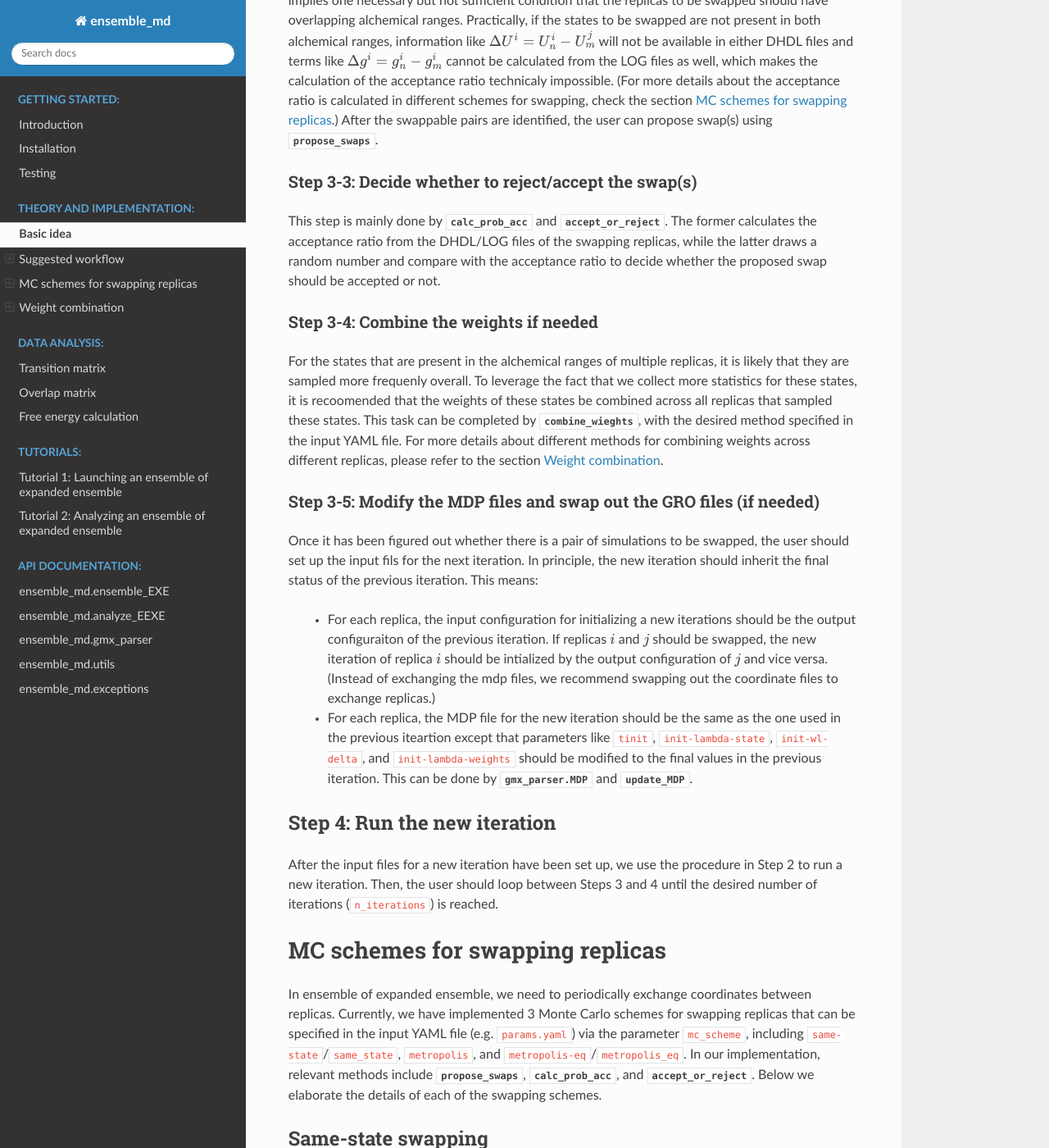
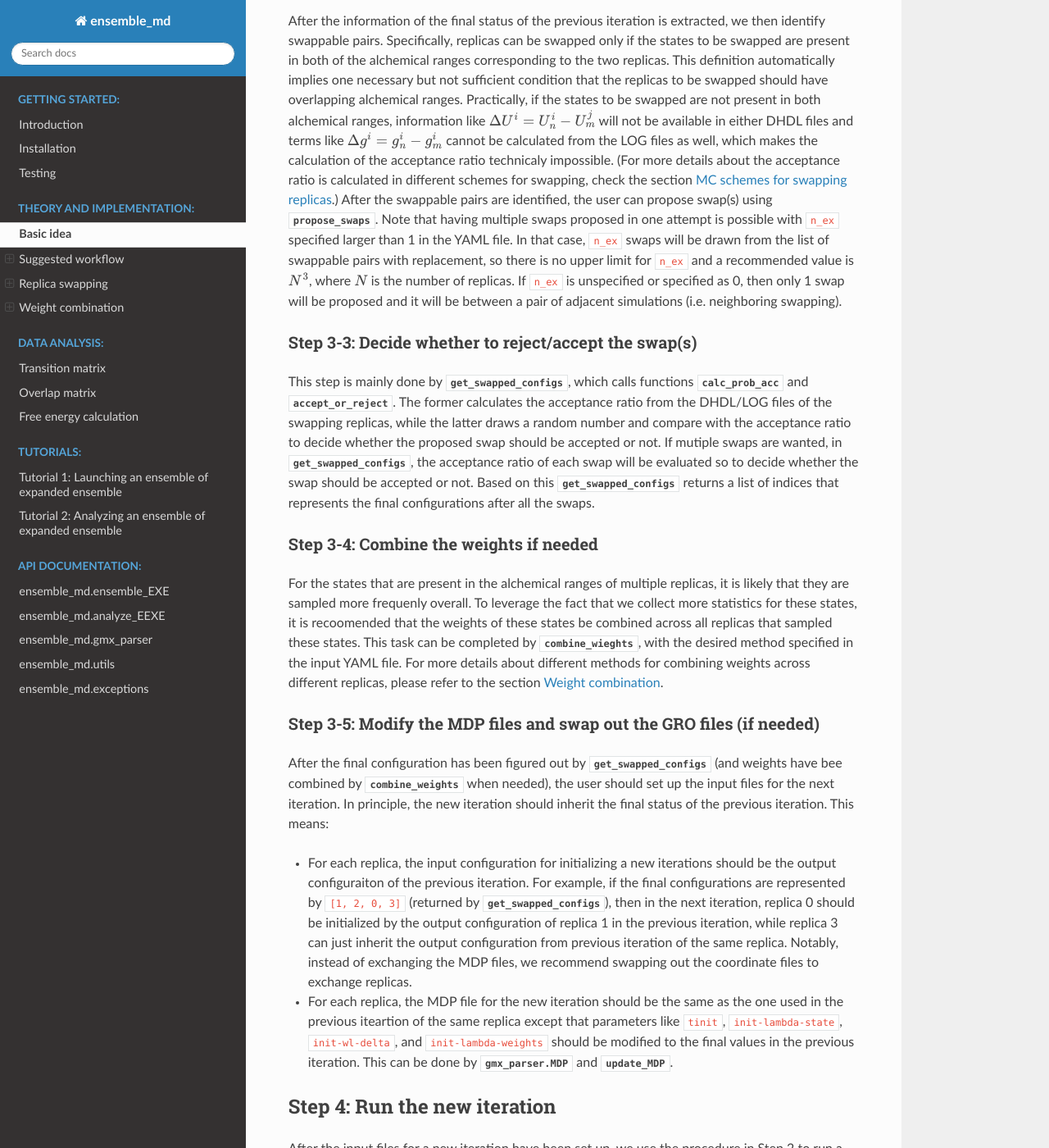
Before and after one commit to wehs7661/ensemble_md, a Sphinx documentation site: the page built from docs/theory_implementation.rst, in a window 1280 px wide and 1400 px high, scrolled down 4324 px. Shown: the whole window at 82% size. Built offline with Sphinx 7.4.7 and the Read the Docs theme 2.0.0, drawn with Linux system fonts in a browser that asks for light colours; some of the changed text lies outside the part shown.

Commit message:
Modified the documentation to address the chnages made for the new method for mutliple swpas

```diff
--- a/docs/theory_implementation.rst
+++ b/docs/theory_implementation.rst
@@ -134,10 +134,10 @@ Step 1: Set up parameters
 To run an ensemble of expanded ensemble in GROMACS using :code:`ensemble_md`, one at
 least needs to following four files:
 
-  - One GRO file of the system of interest
-  - One TOP file of the system of interest
-  - One MDP template for customizing different MDP files for different replicas.
-  - One YAML file that specify the EEXE-relevant parameters.
+- One GRO file of the system of interest
+- One TOP file of the system of interest
+- One MDP template for customizing different MDP files for different replicas.
+- One YAML file that specify the EEXE-relevant parameters.
 
 Notably, here we are assuming that all replicas start from the same configuration represented
 by the single GRO file, but the user should also be able to use the methods defined in
@@ -151,22 +151,23 @@ Importantly, to instantiate the class :class:`.EnsembleEXE`, the input YAML file
 In this YAML file, the user needs to specify how the replicas should be set up or interact with each
 other during the simulation ensemble. Below we decribe the details of these parameters.
 
-  - Required parameters
+- Required parameters
 
-    - :code:`parallel`: Whether the replicas of EEXE should be run in parallel or not.
-    - :code:`n_sim`: The number of replica simulations.
-    - :code:`n_iterations`: The number of iterations.
-    - :code:`s`: The shift in the alchemical ranges between adjacent replicas (e.g. :math:`s = 2` if :math:`λ_2 = (2, 3, 4)` and :math:`λ_3 = (4, 5, 6)`.
-    - :code:`mdp`: The MDP template that has the whole range of :math:`λ` values.
+  - :code:`parallel`: Whether the replicas of EEXE should be run in parallel or not.
+  - :code:`n_sim`: The number of replica simulations.
+  - :code:`n_iterations`: The number of iterations.
+  - :code:`s`: The shift in the alchemical ranges between adjacent replicas (e.g. :math:`s = 2` if :math:`λ_2 = (2, 3, 4)` and :math:`λ_3 = (4, 5, 6)`.
+  - :code:`mdp`: The MDP template that has the whole range of :math:`λ` values.
 
-  - Optional parameters
+- Optional parameters
 
-    - :code:`nst_sim`: The number of simulation steps, i.e. exchange frequency. This option assumes replicas with homogeneous simulation lengths. If this option is not specified, the number of steps defined in the template MDP file will be used.
-    - :code:`mc_scheme`: The method for swapping simulations. Choices include :code:`same-state`/:code:`same_state`, :code:`metropolis`, and :code:`metropolis-eq`/:code:`metropolis_eq`. For more details, please refer to :ref:`doc_mc_schemes`. (Default: :code:`metropolis`)
-    - :code:`w_scheme`: The method for combining weights. Choices include :code:`None` (unspecified), :code:`exp-avg`/:code:`exp_avg`, and :code:`hist-exp-avg`/:code:`hist_exp_avg`. For more details, please refer to :ref:`doc_w_schemes`. (Default: :code:`hist-exp-avg`)
-    - :code:`N_cutoff`: The histogram cutoff. Only required if :code:`hist-exp-avg` is used. (Default: 0)
-    - :code:`n_pairs`: The number of pairs of simulations to be swapped in each attempt. Note that the maximum number of :code:`n_pairs` is half of :code:`n_sim`
-    - :code:`outfile`: The output file for logging how replicas interact with each other.
+  - :code:`nst_sim`: The number of simulation steps, i.e. exchange frequency. This option assumes replicas with homogeneous simulation lengths. If this option is not specified, the number of steps defined in the template MDP file will be used.
+  - :code:`mc_scheme`: The method for swapping simulations. Choices include :code:`same-state`/:code:`same_state`, :code:`metropolis`, and :code:`metropolis-eq`/:code:`metropolis_eq`. For more details, please refer to :ref:`doc_mc_schemes`. (Default: :code:`metropolis`)
+  - :code:`w_scheme`: The method for combining weights. Choices include :code:`None` (unspecified), :code:`exp-avg`/:code:`exp_avg`, and :code:`hist-exp-avg`/:code:`hist_exp_avg`. For more details, please refer to :ref:`doc_w_schemes`. (Default: :code:`hist-exp-avg`)
+  - :code:`N_cutoff`: The histogram cutoff. Only required if :code:`hist-exp-avg` is used. (Default: 0)
+  - :code:`n_ex`: The number of swaps to be proposed in one attempt. This works basically the same as :code:`-nex` flag in GROMACS. A recommended value is :math:`N^3`, where :math:`N` is the number of replicas. If `n_ex` is unspecified or specified as 0, neighboring swapping will be carried out. For more details, please refer to :ref:`doc_swap_basics`. (Default: 0)
+  - :code:`outfile`: The output file for logging how replicas interact with each other.
+  - :code:`verbose`: Whether a verbse log is wanted.
 
 Step 2: Run the 1st iteration
 -----------------------------
@@ -185,10 +186,12 @@ Step 3-1: Extract the final status of the previous iteration
 To calculate the acceptance ratio and modify the mdp files in later steps, we first need to extract the information
 of the final status of the previous iteration. Specifically, for all the replica simulations, we need to
 
-  - Find the last sampled state and the corresponding lambda values from the DHDL files
-  - Find the final Wang-Landau incrementors and weights from the LOG files.
+- Find the last sampled state and the corresponding lambda values from the DHDL files
+- Find the final Wang-Landau incrementors and weights from the LOG files.
 
 These two tasks are done by :obj:`.extract_final_dhdl_info` and :obj:`.extract_final_log_info`.
+
+.. _doc_swap_basics:
 
 Step 3-2: Identify swappable pairs and propose simulation swap(s)
 ~~~~~~~~~~~~~~~~~~~~~~~~~~~~~~~~~~~~~~~~~~~~~~~~~~~~~~~~~~~~~~~~~
@@ -200,13 +203,19 @@ not present in both alchemical ranges, information like :math:`\Delta U^i=U^i_n-
 in either DHDL files and terms like :math:`\Delta g^i=g^i_n-g^i_m` cannot be calculated from the LOG files as well, which
 makes the calculation of the acceptance ratio technicaly impossible. (For more details about the acceptance ratio is calculated
 in different schemes for swapping, check the section :ref:`doc_mc_schemes`.) After the swappable pairs are identified,
-the user can propose swap(s) using :obj:`propose_swaps`.
+the user can propose swap(s) using :obj:`propose_swaps`. Note that having multiple swaps proposed in one attempt is possible
+with :code:`n_ex` specified larger than 1 in the YAML file. In that case, :code:`n_ex` swaps will be drawn from the list of
+swappable pairs with replacement, so there is no upper limit for :code:`n_ex` and a recommended value is :math:`N^3`, where
+:math:`N` is the number of replicas. If :code:`n_ex` is unspecified or specified as 0, then only 1 swap will be proposed and
+it will be between a pair of adjacent simulations (i.e. neighboring swapping).
 
 Step 3-3: Decide whether to reject/accept the swap(s)
 ~~~~~~~~~~~~~~~~~~~~~~~~~~~~~~~~~~~~~~~~~~~~~~~~~~~~~
-This step is mainly done by :obj:`.calc_prob_acc` and :obj:`.accept_or_reject`. The former calculates the acceptance
-ratio from the DHDL/LOG files of the swapping replicas, while the latter draws a random number and compare with the
-acceptance ratio to decide whether the proposed swap should be accepted or not.
+This step is mainly done by :obj:`.get_swapped_configs`, which calls functions :obj:`.calc_prob_acc` and :obj:`.accept_or_reject`.
+The former calculates the acceptance ratio from the DHDL/LOG files of the swapping replicas, while the latter draws a random number
+and compare with the acceptance ratio to decide whether the proposed swap should be accepted or not. If mutiple swaps are wanted,
+in :obj:`.get_swapped_configs`, the acceptance ratio of each swap will be evaluated so to decide whether the swap should be accepted
+or not. Based on this :obj:`get_swapped_configs` returns a list of indices that represents the final configurations after all the swaps.
 
 Step 3-4: Combine the weights if needed
 ~~~~~~~~~~~~~~~~~~~~~~~~~~~~~~~~~~~~~~~
@@ -218,12 +227,13 @@ methods for combining weights across different replicas, please refer to the sec
 
 Step 3-5: Modify the MDP files and swap out the GRO files (if needed)
 ~~~~~~~~~~~~~~~~~~~~~~~~~~~~~~~~~~~~~~~~~~~~~~~~~~~~~~~~~~~~~~~~~~~~~
-Once it has been figured out whether there is a pair of simulations to be swapped, the user should set up the input
-fils for the next iteration. In principle, the new iteration should inherit the final status of the previous iteration.
+After the final configuration has been figured out by :obj:`get_swapped_configs` (and weights have bee combined by :obj:`combine_weights`
+when needed), the user should set up the input files for the next iteration. In principle, the new iteration should inherit the final
+status of the previous iteration.
 This means:
 
-  - For each replica, the input configuration for initializing a new iterations should be the output configuraiton of the previous iteration. If replicas :math:`i` and :math:`j` should be swapped, the new iteration of replica :math:`i` should be intialized by the output configuration of :math:`j` and vice versa. (Instead of exchanging the mdp files, we recommend swapping out the coordinate files to exchange replicas.)
-  - For each replica, the MDP file for the new iteration should be the same as the one used in the previous iteartion except that parameters like :code:`tinit`, :code:`init-lambda-state`, :code:`init-wl-delta`, and :code:`init-lambda-weights` should be modified to the final values in the previous iteration. This can be done by :class:`.gmx_parser.MDP` and :obj:`.update_MDP`.
+- For each replica, the input configuration for initializing a new iterations should be the output configuraiton of the previous iteration. For example, if the final configurations are represented by :code:`[1, 2, 0, 3]` (returned by :obj:`.get_swapped_configs`), then in the next iteration, replica 0 should be initialized by the output configuration of replica 1 in the previous iteration, while replica 3 can just inherit the output configuration from previous iteration of the same replica. Notably, instead of exchanging the MDP files, we recommend swapping out the coordinate files to exchange replicas.
+- For each replica, the MDP file for the new iteration should be the same as the one used in the previous iteartion of the same replica except that parameters like :code:`tinit`, :code:`init-lambda-state`, :code:`init-wl-delta`, and :code:`init-lambda-weights` should be modified to the final values in the previous iteration. This can be done by :class:`.gmx_parser.MDP` and :obj:`.update_MDP`.
 
 Step 4: Run the new iteration
 -----------------------------
@@ -231,10 +241,14 @@ After the input files for a new iteration have been set up, we use the procedure
 run a new iteration. Then, the user should loop between Steps 3 and 4 until the desired number of
 iterations (:code:`n_iterations`) is reached.
 
+
+Replica swapping
+================
+
 .. _doc_mc_schemes:
 
 MC schemes for swapping replicas
-================================
+--------------------------------
 In ensemble of expanded ensemble, we need to periodically exchange coordinates between
 replicas. Currently, we have implemented 3 Monte Carlo schemes for swapping replicas that can be specified
 in the input YAML file (e.g. :code:`params.yaml`) via the parameter :code:`mc_scheme`, including :code:`same-state`/:code:`same_state`,
@@ -245,14 +259,14 @@ Below we elaborate the details of each of the swapping schemes.
 .. _doc_same_state:
 
 Same-state swapping
--------------------
+~~~~~~~~~~~~~~~~~~~
 The simplest scheme for swapping replicas is the same-state swapping scheme, which only swaps
 replicas only if they both happen to same the same alchemical states right before the swap. That
 is, the acceptance ratio is always either :math:`1` (same state) or :math:`0` (different states).
 Notably, this swapping scheme does not obey the detailed balance condition.
 
 Metropolis swapping
--------------------
+~~~~~~~~~~~~~~~~~~~
 Metropolis swapping uses the Metropolis criterion to swap replicas, i.e.
 
 .. math::
@@ -273,7 +287,7 @@ In theory, this swapping scheme should obey the detailed balance condition, as d
 in :ref:`doc_basic_idea`.
 
 Equilibrated Metropolis swapping
---------------------------------
+~~~~~~~~~~~~~~~~~~~~~~~~~~~~~~~~
 In the limit of inifite simulation length, the alchemical weights of a certain
 alchemical (e.g. :math:`m` or :math:`n`) should be indepedent of the configuration
 (e.g. :math:`i` or :math:`j`) being sampled, i.e. :math:`g^i_n=g^i_m` and :math:`g^j_n=g^j_m`.
@@ -288,7 +302,8 @@ be non-zero frequently, so this swapping scheme does not strictly obey the detai
 
 Calculation of :math:`\Delta` in Metropolis-based methods
 ---------------------------------------------------------
-To better understand how :math:`\Delta` is calculated in the Metropolise-based methods,
+The calculation of :math:`\Delta` is important because the acceptance ratio :math:`w(X\rightarrow X')=\min(1, \exp(-\Delta))` is
+directly related to :math:`\Delta`. To better understand how :math:`\Delta` is calculated in the Metropolise-based methods,
 we need to first know what's available in the DHDL file of a GROMACS expanded ensemble simulation. As an example, below
 we tabulate the data of a DHDL file, with the time column having units of ps and all energy quantities having
 units of kJ/mol.
@@ -350,23 +365,55 @@ Notably, in the DHDL file, the total energy (i.e. Hamiltonian, denoted as :math:
 could be the sum of kinetic energy and potential energy or just the total potential energy, depending how the parameter
 :code:`dhdl-print-energy` is specified in the MDP file. However, as we will see later, we only care about
 :math:`\Delta H`, which should be equal to :math:`\Delta U` regardless of how :code:`dhdl-print-energy` is
-specified. This is because at each time fram, the kinetic energy of the system being at differnt :math:`\lambda`
+specified. This is because at each time frame, the kinetic energy of the system being at differnt :math:`\lambda`
 values should be the same and cancelled out. (The kinetic energy is :math:`\lambda`-dependent.) With this, below
 we describe more details about the calculation of the difference in the potential energies and the difference in the alchemical weights.
 
 The calculation of :math:`\beta[(U^i_n + U^j_m) - (U^i_m+U^j_n)]`
 ~~~~~~~~~~~~~~~~~~~~~~~~~~~~~~~~~~~~~~~~~~~~~~~~~~~~~~~~~~~~~~~~~
-As shown in the table above, the individual values of :math:`U^{i}_{n}`, :math:`U^{j}_{m}`, :math:`U^{i}_{m}`, and :math:`U^{j}_{n}` are not
-available in from the DHDL file, but we do know :math:`\Delta H` (i.e. :math:`\Delta U`) between different states, which is sufficient
-for us to calculate :math:`\beta[(U^i_n + U^j_m) - (U^i_m+U^j_n)]`. As an example, here we assume that we have replicas labled as A, B, C, D, ...
-running in parallel and at :math:`t=6` ps, we are trying to swap the coordinates of replicas A and C
-that are respectively in state 6 and state 0 (coupling parmaeters :math:`(0, 0)`) at :math:`t=6` ps, we will need to calculated
-:math:`\beta[(U^A_0 + U^C_6) - (U^A_6+U^C_0)]`, or :math:`\beta[(U^A_0 - U^A_6) + (U^C_6 -U^C_0)]`. Assuming the table we see above
-is the DHDL file generated by replica C, we can see that :math:`U^C_6 -U^C_0` is 65.82 kJ/mol. Similarly, :math:`U^A_0 - U^A_6` can be found in
-the DHDL file of simulation 0 by looking for the row of :math:`t=6` ps (which should samples state 0). After getting the :math:`\Delta U` terms,
-we convert their units for kJ/mol to kT, which is more convenient for the calculation of the acceptance ratio.
+Note that for each time frame shown in the table above, there is always one :math:`\Delta H` being 0, which happens when
+:math:`\Delta H` is calculated with respect to the state being sampled at that time frame. For example, if the vector of coupling
+parameters of state 6 is :math:`(0.5, 0)`, then at :math:`t=6` ps, when the replica is sampling state 6, :math:`\Delta H` w.r.t. :math:`(0.5, 0)` should be 0. This
+allows us to get the individual values of :math:`U^{i}_{n}`, :math:`U^{j}_{m}`, :math:`U^{i}_{m}`, and :math:`U^{j}_{n}` by assuming
+the state being visited as the reference (i.e. :math:`U=0`). With this, we can calulcate :math:`\beta[(U^i_n + U^j_m) - (U^i_m+U^j_n)]`
+with ease.
 
-The calculation of :math:`\beta[(g^i_n + g^j_m) - (g^i_m+g^j_n)]`
+As an example, here we assume that we have four replicas labelled as 0, 1, 2, and 3 sampling configurations A, B, C and D and they
+ended up at states a, b, c, and d. Schematically, we have
+::
+
+    replica       0       1       2       3
+    state         a       b       c       d
+    config        A       B       C       D
+
+When swapping the configurations of replicas 0 and 1, we need to calculate the term :math:`\beta[(U^A_b + U^B_a) - (U^A_a+U^B_b)]`, or equivalently
+:math:`\beta[(U^A_b - U^A_a) + (U^B_a-U^B_b)]`. Since now replica 0 is at state a at the end of the simulation, :math:`U^A_b - U^A_a` is immediately
+available in the DHDL file in replica 0, which is the final value of :math:`\Delta H` w.r.t :math:`(x, y)`, where :math:`(x, y)`
+is the vector of the coupling parameter of state b.
+
+Now let's say the table above comes from the DHDL file of replica 0. If at :math:`t=6` ps, we are swapping replicas A and B and
+:math:`a=6`, :math:`b=0` (i.e. at  :math:`t=6` ps, replicas A and B are sampling states 6 and 0, respectively), then :math:`U^A_b - U^A_a=U^A_0 - U^A_6=65.827232`.
+Similarly, :math:`U^B_a - U^B_b` can be looked up in the DHDL file of replica 1, so :math:`\Delta` can be calculated.
+(Note that we need to convert the units of :math:`\Delta U` from kJ/mol to kT, which is more convenient for the calculation of the acceptance ratio.
+
+In the case that mutiple swaps are desired, say :code:`n_ex` is 2, if the first swap between replicas 0 and 1 shown above is accepted and now
+we are swapping replicas 1 and 2 in the second swap, then we must be aware that the configurations now corresponding to replicas 0 and 1 is not A and B,
+but B and A, repsecitvely:
+::
+
+    replica       0       1       2       3
+    state         a       b       c       d
+    config        B       A       C       D
+
+Therefore, when swapping replicas 1 and 2, instead of calculating :math:`\beta[(U^B_c - U^B_b) + (U^C_b-U^C_c)]`, we calculate :math:`\beta[(U^A_c - U^A_b) + (U^C_b-U^C_c)]`.
+That is, when swapping replicas 1 and 2 in this case, instead of getting values from the DHDL files of replicas 1 and 2, we actually need to get values from
+the DHDL files of reaplicas 0 and 2. In this case, :math:`U^A_c - U^A_b` is not immediately available in the table because configuration A
+was at state :math:`a=6`, so the whole vector of :math:`\Delta H` is calculated against state 6. However, as mentioned above, we have
+:math:`U^A_6=0`, so we can still calculate :math:`U^A_c - U^A_b` by just taking the difference between :math:`\Delta H` w.r.t. :math:`(x_c, y_c)`
+and :math:`\Delta H` w.r.t. :math:`(x_b, y_b)`, where :math:`(x_c, y_c)` and :math:`(x_b, y_b)` are the vectors of coupling parameters of states c and b.
+While all this process can sound a little confusing, it has been already taken care of by the function :obj:`.calc_prob_acc`.
+
+The calculation of :math:`[(g^i_n + g^j_m) - (g^i_m+g^j_n)]`
 ~~~~~~~~~~~~~~~~~~~~~~~~~~~~~~~~~~~~~~~~~~~~~~~~~~~~~~~~~~~~~~~~~
 In the log file of a GROMACS expanded ensemble simulation, the alchemical weights have units of kT, which is why we don't have
 the inverse temperature :math:`\beta` multiplied with the weights. Unlike the potential energy terms, in the log file we can find
@@ -427,9 +474,9 @@ Each of these replicas sample 6 alchemical states. There alchemical ranges are d
 Replicas 1 and 2 have overlap at states 2 to 5 and replicas 2 and 3 have overlap at states 4 to 7. Notably, all
 three replicas sampled states 4 and 5. Therefore, what we are going to do is
 
-  - For states 2 and 3, combine weights across replicas 1 and 2.
-  - For states 4 and 5, combine weights across replicas 1, 2 and 3.
-  - For states 6 and 7, combine weights across replicas 2 and 3.
+- For states 2 and 3, combine weights across replicas 1 and 2.
+- For states 4 and 5, combine weights across replicas 1, 2 and 3.
+- For states 6 and 7, combine weights across replicas 2 and 3.
 
 However, before we combine the weights, we should make sure the weights of all replicas have the same reference because now
 the references of the 3 replicas are states 0, 2, and 4, respectively. Therefore could be
```
Also changed, not shown: 6 other files.
